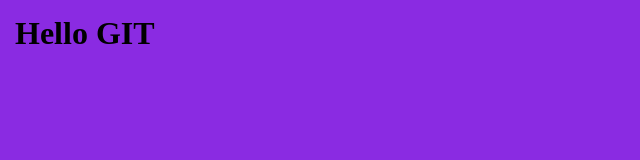
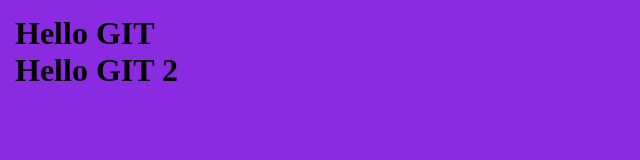
Before and after one commit to FilipShkered/L_21_GIT, a plain HTML site: page index.html in a window 1280 px wide. Shown: the whole page, without its empty margins (0-640 px from the left). Drawn offline with Linux system fonts and the light colour scheme.

Commit message:
created git 2

```diff
--- a/index.html
+++ b/index.html
@@ -9,5 +9,7 @@
 </head>
 <body class="body">
     <h1>Hello GIT</h1>
+
+    <h1>Hello GIT 2</h1>
 </body>
 </html>
```
